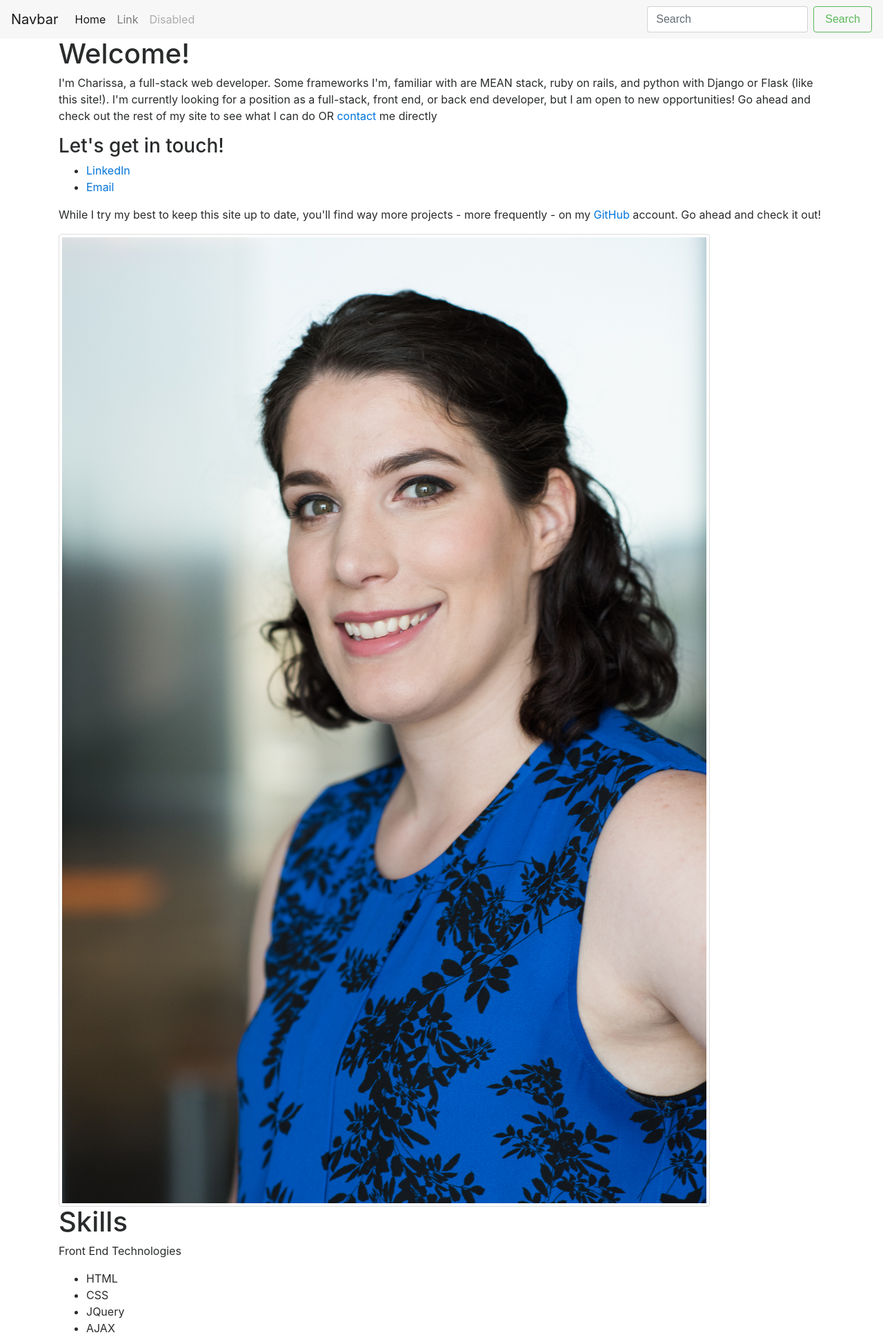
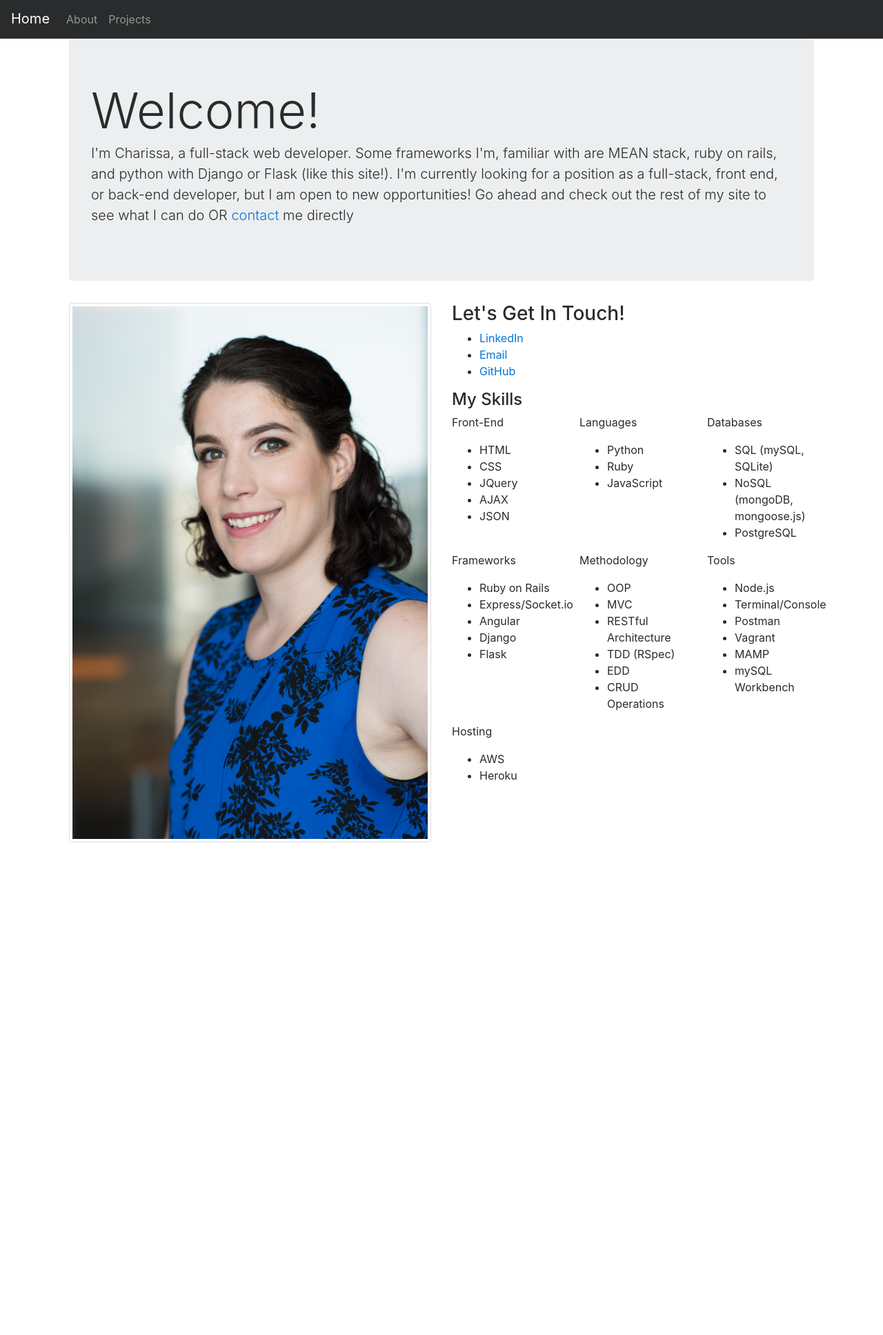
Before and after one commit to charissayj/portfolio, a Flask app: page / in a window 1280 px wide. Shown: the top 1935 px of the page at 69% size. After the commit the page ends 1221 px from the top, so only its background shows below. Run offline with Flask 2, Linux system fonts and the light colour scheme; some libraries are stand-ins or nearby versions.

Commit message:
fixed navbar and styled landing page

```diff
--- a/static/js/nav-hamburger.js
+++ /dev/null
@@ -1,9 +0,0 @@
-// toggle between adding and removing the responsive class to topnav when the user clicks on the icon
-function navCollapse() {
-    var nav = document.getElementById("collapse");
-    if (nav.className === "topnav") {
-        nav.className += " responsive";
-    } else {
-        nav.className = "topnav";
-    }
-}
--- a/templates/index.html
+++ b/templates/index.html
@@ -6,44 +6,61 @@
 	<body>
 		{% extends "layout.html" %}
 		{% block content %}
-		<header>
-			<h1>Welcome!</h1>
-			<p>I'm Charissa, a full-stack web developer. Some frameworks I'm, familiar with are MEAN stack, ruby on rails, and python with Django or Flask (like this site!). I'm currently looking for a position as a full-stack, front end, or back end developer, but I am open to new opportunities! Go ahead and check out the rest of my site to see what I can do <span>OR</span> <a href="mailto:charissayjohnson@gmail.com">contact</a> me directly</p>
-		</header>
-		<aside>
-			<h3>Let's get in touch!</h3>
+			<div class="container-fluid">
+				<div class="jumbotron">
+					<h1 class="display-3">Welcome!</h1>
+					<p class="lead">I'm Charissa, a full-stack web developer. Some frameworks I'm, familiar with are MEAN stack, ruby on rails, and python with Django or Flask (like this site!). I'm currently looking for a position as a full-stack, front end, or back-end developer, but I am open to new opportunities! Go ahead and check out the rest of my site to see what I can do <span>OR</span> <a href="mailto:charissayjohnson@gmail.com">contact</a> me directly</p>
+				</div>
+			</div>
+			<div class="container-fluid">
+				<div class="row">
+					<div class="col-sm-6">
+						<img src="{{url_for('static', filename='img/headshot.jpg')}}" class="img-thumbnail"/>
+					</div>
+					<div class="col-sm-6">
+						<h3>Let's Get In Touch!</h3>
 						<ul>
-				<li><a href="https://www.linkedin.com/in/charissa-johnson-y/">LinkedIn</a></li>
-				<li><a href="mailto:charissayjohnson@gmail.com">Email</a></li>
+							<li>
+								<a href="https://www.linkedin.com/in/charissa-johnson-y/">LinkedIn</a>
+							</li>
+							<li>
+								<a href="mailto:charissayjohnson@gmail.com">Email</a>
+							</li>
+							<li>
+								<a href="https://github.com/charissayj">GitHub</a>
+							</li>
 						</ul>
-			<p>While I try my best to keep this site up to date, you'll find way more projects - more frequently - on my <a href="https://github.com/charissayj">GitHub</a> account. Go ahead and check it out!</p>
-		</aside>
-		<section>
-			<img src="{{url_for('static', filename='img/headshot.jpg')}}" class="img-thumbnail"/>
-		</section>
-		<main>
-			<h1>Skills</h1>
-			<p>Front End Technologies</p>
+						<h4>My Skills</h4>
+						<div class="row">
+							<div class="col-sm-4">
+								<p>Front-End</p>
 								<ul>
 									<li>HTML</li>
 									<li>CSS</li>
 									<li>JQuery</li>
 									<li>AJAX</li>
 									<li>JSON</li>
-				<li>HTTP Request Response Cycle</li>
 								</ul>
+							</div>
+							<div class="col-sm-4">
 								<p>Languages</p>
 								<ul>
 									<li>Python</li>
 									<li>Ruby</li>
 									<li>JavaScript</li>
 								</ul>
+							</div>
+							<div class="col-sm-4">
 								<p>Databases</p>
 								<ul>
 									<li>SQL (mySQL, SQLite)</li>
 									<li>NoSQL (mongoDB, mongoose.js)</li>
 									<li>PostgreSQL</li>
 								</ul>
+							</div>
+						</div>
+						<div class="row">
+							<div class="col-sm-4">
 								<p>Frameworks</p>
 								<ul>
 									<li>Ruby on Rails</li>
@@ -52,6 +69,8 @@
 									<li>Django</li>
 									<li>Flask</li>
 								</ul>
+							</div>
+							<div class="col-sm-4">
 								<p>Methodology</p>
 								<ul>
 									<li>OOP</li>
@@ -61,11 +80,8 @@
 									<li>EDD</li>
 									<li>CRUD Operations</li>
 								</ul>
-			<p>Hosting</p>
-			<ul>
-				<li>AWS</li>
-				<li>Heroku</li>
-			</ul>
+							</div>
+							<div class="col-sm-4">
 								<p>Tools</p>
 								<ul>
 									<li>Node.js</li>
@@ -75,7 +91,20 @@
 									<li>MAMP</li>
 									<li>mySQL Workbench</li>
 								</ul>
-		</main>
+							</div>
+						</div>
+						<div class="row">
+							<div class="col-sm-12">
+								<p>Hosting</p>
+								<ul>
+									<li>AWS</li>
+									<li>Heroku</li>
+								</ul>
+							</div>
+						</div>
+					</div>
+				</div>
+			</div>
 		{% endblock %}
 	</body>
 </html>
--- a/templates/layout.html
+++ b/templates/layout.html
@@ -14,31 +14,23 @@
 		<script type="text/javascript" src="{{url_for('static', filename='js/nav-hamburger.js')}}"></script>
 	</head>
 	<body>
-		<nav class="navbar navbar-toggleable-md navbar-light bg-faded">
-  <button class="navbar-toggler navbar-toggler-right" type="button" data-toggle="collapse" data-target="#navbarSupportedContent" aria-controls="navbarSupportedContent" aria-expanded="false" aria-label="Toggle navigation">
+		<nav class="navbar navbar-toggleable-md navbar-inverse bg-inverse">
+  			<button class="navbar-toggler" type="button" data-toggle="collapse" data-target="#navbarToggler" aria-controls="navbarToggler" aria-expanded="false" aria-label="Toggle navigation">
     			<span class="navbar-toggler-icon"></span>
   			</button>
-  <a class="navbar-brand" href="#">Navbar</a>
 
-  <div class="collapse navbar-collapse" id="navbarSupportedContent">
-    <ul class="navbar-nav mr-auto">
-      <li class="nav-item active">
-        <a class="nav-link" href="#">Home <span class="sr-only">(current)</span></a>
+  			<div class="collapse navbar-collapse" id="navbarToggler">
+  				<a class="navbar-brand" href="{{url_for('index')}}">Home</a>
+	    		<ul class="navbar-nav mr-auto mt-2 mt-lg-0">
+	      			<li class="nav-item">
+	        			<a {% if request.path == '/about' %} class="active nav-link"{% endif %} class="nav-link" href="{{url_for('about')}}">About</a>
 	      			</li>
 	      			<li class="nav-item">
-        <a class="nav-link" href="#">Link</a>
-      </li>
-      <li class="nav-item">
-        <a class="nav-link disabled" href="#">Disabled</a>
+	        			<a {% if request.path == '/projects' %} class="active nav-link"{% endif %} class="nav-link" href="{{url_for('projects')}}">Projects</a>
 	      			</li>
 	    		</ul>
-    <form class="form-inline my-2 my-lg-0">
-      <input class="form-control mr-sm-2" type="text" placeholder="Search">
-      <button class="btn btn-outline-success my-2 my-sm-0" type="submit">Search</button>
-    </form>
   			</div>
 		</nav>
-
 		<div class="container">
 			{% block content %}
 			{% endblock %}
```
Also changed, not shown: static/styles/style.css (deleted, +0 -54 lines), templates/about-charissa.html (+1 -6 lines), templates/projects.html (+0 -22 lines). Lines whose indentation alone changed are shown as unchanged.
